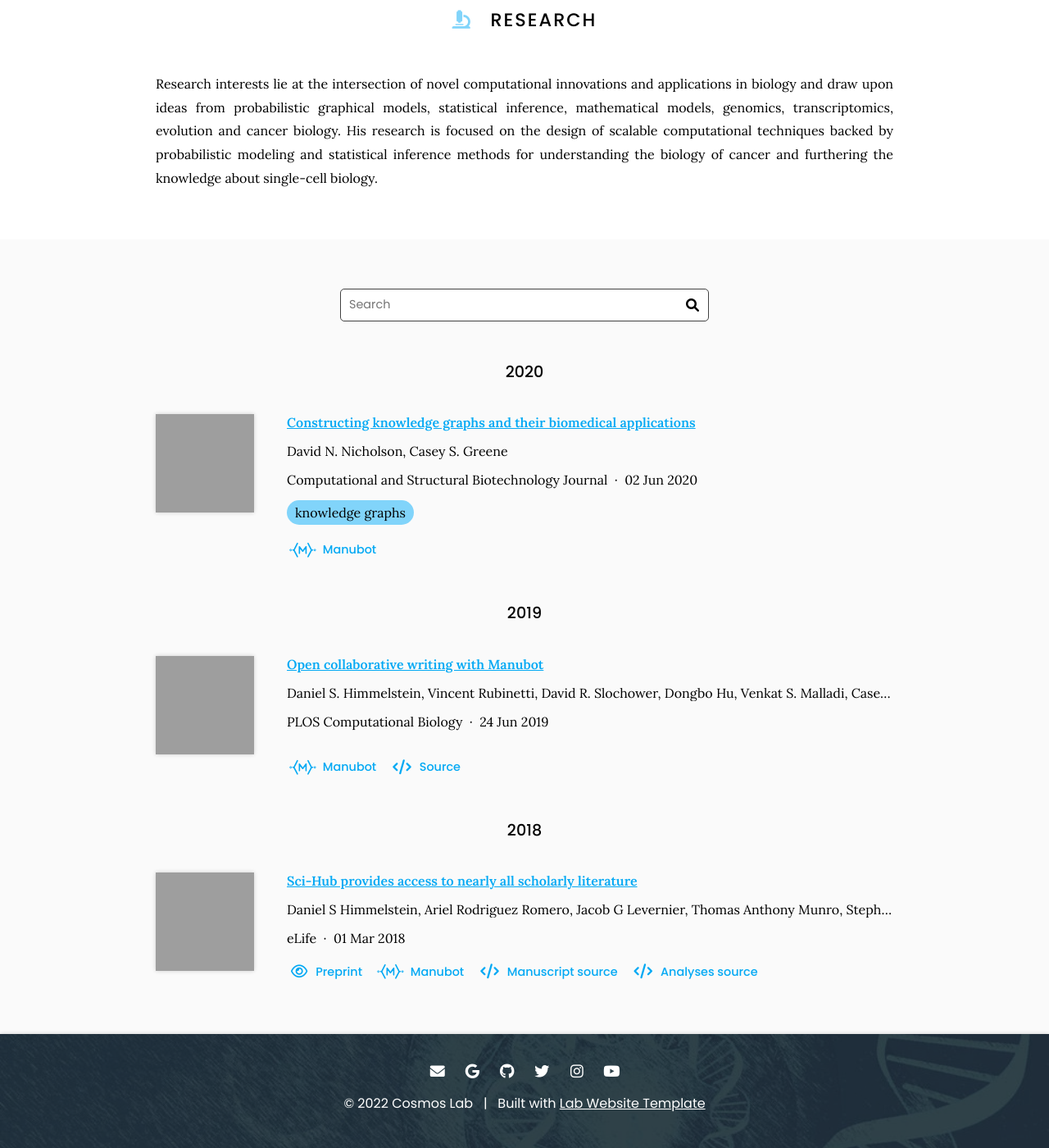
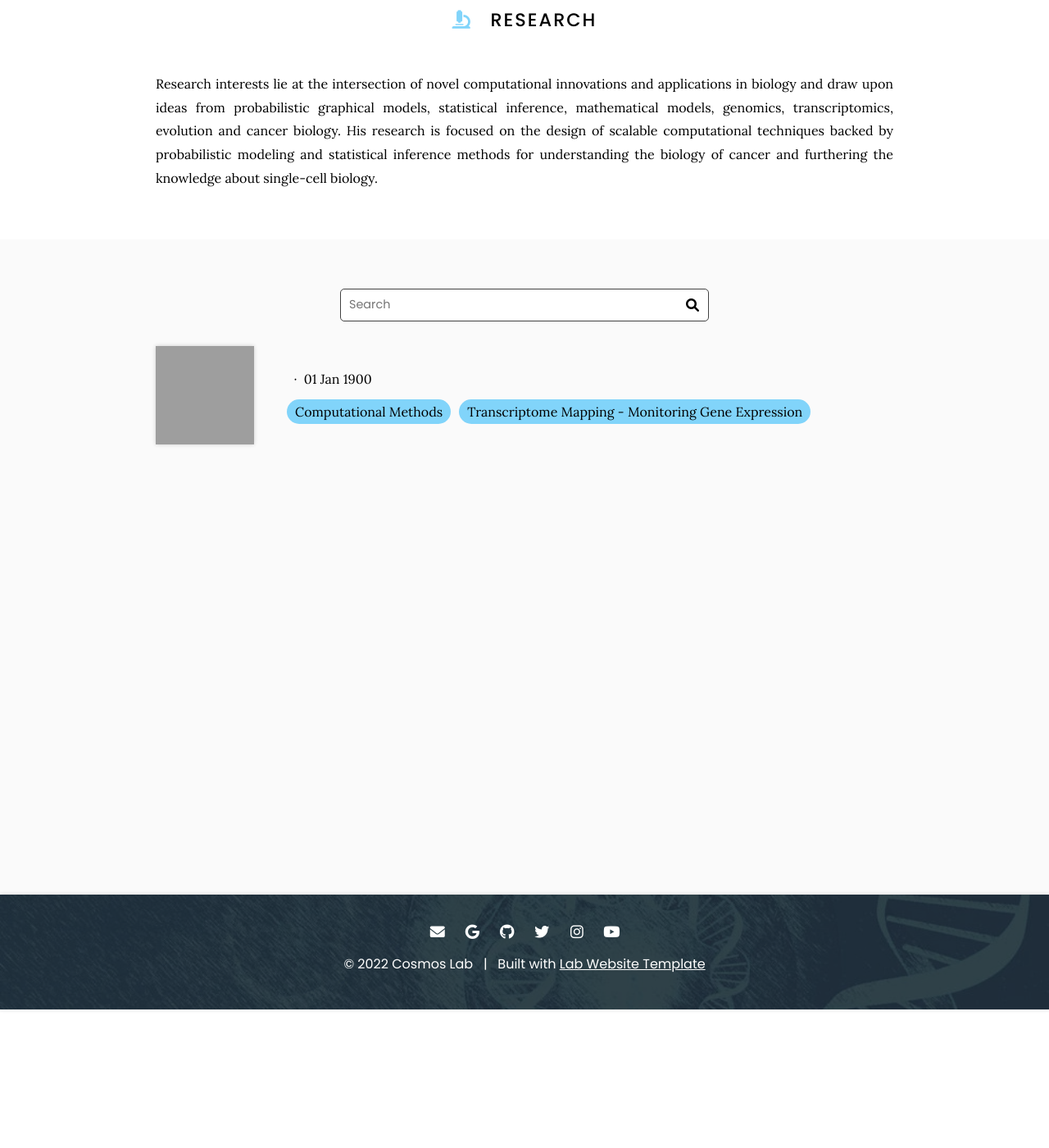
Before and after one commit to krushnapavan9/CoSmic-lab-old, a Jekyll site: the page built from research/index.md, in a window 1280 px wide and 1400 px high, scrolled down 169 px. Shown: the whole window at 82% size. Built offline with Jekyll 4.4.1, drawn with Linux system fonts in a browser that asks for light colours; grey boxes are pictures that could not be loaded.

Commit message:
Generate citations

```diff
--- a/_data/citations.yaml
+++ b/_data/citations.yaml
@@ -1,64 +1,15 @@
 # DO NOT EDIT, GENERATED AUTOMATICALLY FROM SOURCES.YAML (AND ELSEWHERE)
 # See https://github.com/greenelab/lab-website-template/wiki/Citations
 
-- id: doi:10.1016/j.csbj.2020.05.017
-  title: Constructing knowledge graphs and their biomedical applications
-  authors:
-  - David N. Nicholson
-  - Casey S. Greene
-  publisher: Computational and Structural Biotechnology Journal
-  date: '2020-06-02'
-  link: https://doi.org/gg7m48
-  image: https://ars.els-cdn.com/content/image/1-s2.0-S2001037020302804-gr1.jpg
+- id: https://doi.org/10.1093/nar/gkac412
+  title: ''
+  authors: []
+  publisher: ''
+  date: 1900-1-1
+  link: https://academic.oup.com/HTTPHandlers/Sigma/LoginHandler.ashx?error=login_required&state=4abf0953-7b02-49a0-8182-78ceb4db16b5redirecturl%3Dhttpszazjzjacademiczwoupzwcomzjnarzjadvancezyarticlezjdoizj10zw1093zjnarzjgkac412zj6593121
+  image: https://oup.silverchair-cdn.com/oup/backfile/Content_public/Journal/nar/PAP/10.1093_nar_gkac412/1/m_gkac412fig1.jpeg?Expires=1657555530&Signature=AJGAQGdtruZhDPwbL33n8v2cyqqyhLG8tLfofZlIL8NmmjAleYr-dft5Q07w9TCyIYoYHxNLJq7o~Hu6fWv1ebkmgFlo16PylefjIfUz~g3vn7hDPIwl8s6QX3d1ZGFWqvLYL0fE7W~gpNg-egwhySDqz0KDnXg37bctRdFIwi4upICOdPmYrZoyK9-t3YShPTFmdvvooRLhsfea8DGsqku0dNliHBfM6jRmIm2DUILctRCf~Q9jGO6LJQRNq5lUMreyYp1YlMJBpX7QVgkg7gGd6wRaysC4hEHKZxgg0VjF-V~rEud2ndnUb4lTzqjUAIrWAm37v7gYhsNIxN24eg__&Key-Pair-Id=APKAIE5G5CRDK6RD3PGA
   extra-links:
-  - type: manubot
-    link: https://greenelab.github.io/knowledge-graph-review/
+  - type: Neuclic acid reseach
+    link: https://academic.oup.com/nar/advance-article/doi/10.1093/nar/gkac412/6593121
   tags:
-  - knowledge graphs
-- id: doi:10.1371/journal.pcbi.1007128
-  title: Open collaborative writing with Manubot
-  authors:
-  - Daniel S. Himmelstein
-  - Vincent Rubinetti
-  - David R. Slochower
-  - Dongbo Hu
-  - Venkat S. Malladi
-  - Casey S. Greene
-  - Anthony Gitter
-  publisher: PLOS Computational Biology
-  date: '2019-06-24'
-  link: https://doi.org/c7np
-  image: https://journals.plos.org/ploscompbiol/article/figure/image?size=inline&id=info:doi/10.1371/journal.pcbi.1007128.g001&rev=2
-  repo: greenelab/meta-review
-  extra-links:
-  - type: manubot
-    link: https://greenelab.github.io/meta-review/
-  - type: source
-    link: https://github.com/greenelab/meta-review
-  - type: website
-    link: http://manubot.org/
-- id: doi:10.7554/eLife.32822
-  title: Sci-Hub provides access to nearly all scholarly literature
-  authors:
-  - Daniel S Himmelstein
-  - Ariel Rodriguez Romero
-  - Jacob G Levernier
-  - Thomas Anthony Munro
-  - Stephen Reid McLaughlin
-  - Bastian Greshake Tzovaras
-  - Casey S Greene
-  publisher: eLife
-  date: '2018-03-01'
-  link: https://doi.org/ckcj
-  image: https://iiif.elifesciences.org/lax:32822%2Felife-32822-fig8-v3.tif/full/863,/0/default.webp
-  extra-links:
-  - type: preprint
-    link: https://doi.org/10.7287/peerj.preprints.3100v1
-  - type: manubot
-    link: https://greenelab.github.io/scihub-manuscript/
-  - type: source
-    link: https://github.com/greenelab/scihub-manuscript
-    text: Manuscript source
-  - type: source
-    link: https://github.com/greenelab/scihub
-    text: Analyses source
+  - Computational Methods,Transcriptome Mapping - Monitoring Gene Expression
```
